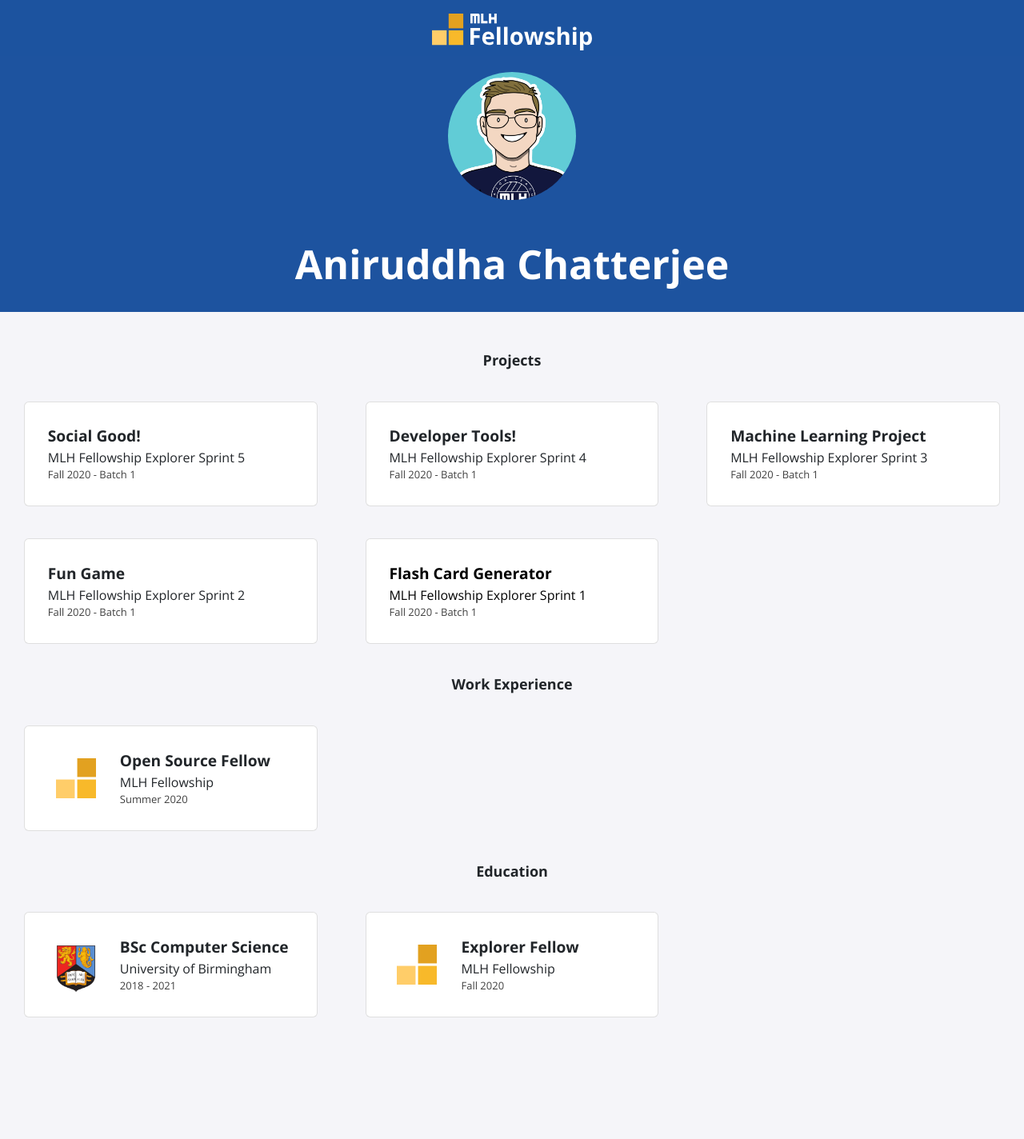
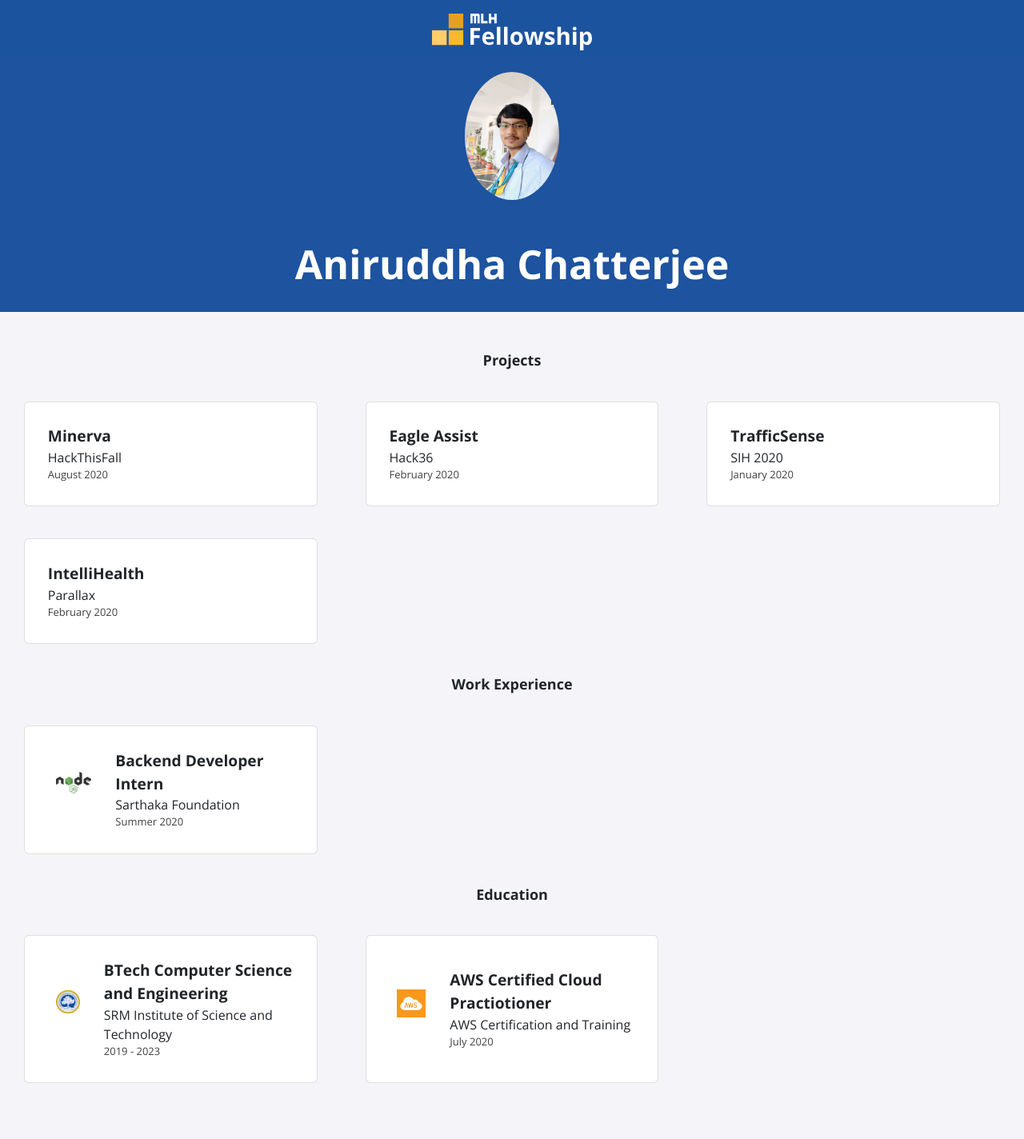
Before and after one commit to ruddha2001/ruddha2001.github.io, a Jekyll site: the page built from index.html, in a window 1280 px wide. Shown: the whole page at 80% size. Built offline with Jekyll 4.4.1, drawn with Linux system fonts in a browser that asks for light colours; nearby versions of some CDN libraries; before the commit the page ends 1342 px from its top, so only the background shows below that.

Commit message:
chore(*): update personal information

```diff
--- a/_data/education.yml
+++ b/_data/education.yml
@@ -1,9 +1,9 @@
-- course: BSc Computer Science
-  institute: University of Birmingham
-  dates: 2018 - 2021
-  logo: uob.png
+- course: BTech Computer Science and Engineering
+  institute: SRM Institute of Science and Technology
+  dates: 2019 - 2023
+  logo: srm.png
 
-- course: Explorer Fellow
-  institute: MLH Fellowship
-  dates: Fall 2020
-  logo: fellowship.svg
+- course: AWS Certified Cloud Practiotioner
+  institute: AWS Certification and Training
+  dates: July 2020
+  logo: aws.png
--- a/_data/experience.yml
+++ b/_data/experience.yml
@@ -1,4 +1,4 @@
-- role: Open Source Fellow
-  company: MLH Fellowship
+- role: Backend Developer Intern
+  company: Sarthaka Foundation
   dates: Summer 2020
-  logo: fellowship.svg
+  logo: node.png
--- a/_data/projects.yml
+++ b/_data/projects.yml
@@ -1,20 +1,15 @@
-- title: Social Good!
-  event: MLH Fellowship Explorer Sprint 5
-  date: Fall 2020 - Batch 1
+- title: Minerva
+  event: HackThisFall
+  date: August 2020
 
-- title: Developer Tools!
-  event: MLH Fellowship Explorer Sprint 4
-  date: Fall 2020 - Batch 1
+- title: Eagle Assist
+  event: Hack36
+  date: February 2020
 
-- title: Machine Learning Project
-  event: MLH Fellowship Explorer Sprint 3
-  date: Fall 2020 - Batch 1
+- title: TrafficSense
+  event: SIH 2020
+  date: January 2020
 
-- title: Fun Game
-  event: MLH Fellowship Explorer Sprint 2
-  date: Fall 2020 - Batch 1
-
-- title: Flash Card Generator
-  event: MLH Fellowship Explorer Sprint 1
-  date: Fall 2020 - Batch 1
-  page-name: sprint1
+- title: IntelliHealth
+  event: Parallax
+  date: February 2020
```
Also changed, not shown: assets/img/education/aws.png (added), assets/img/education/srm.png (added), assets/img/education/uob.png (deleted), assets/img/experience/node.png (added), assets/img/logo.jpg.
